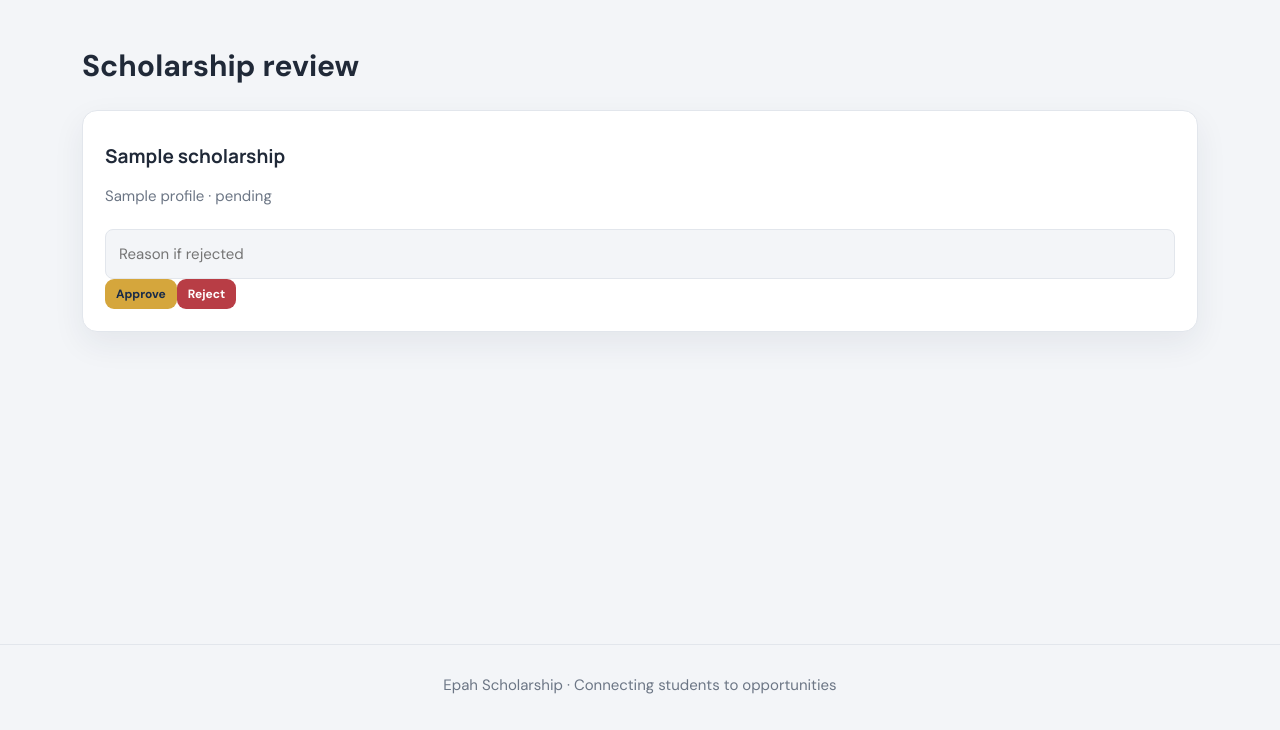
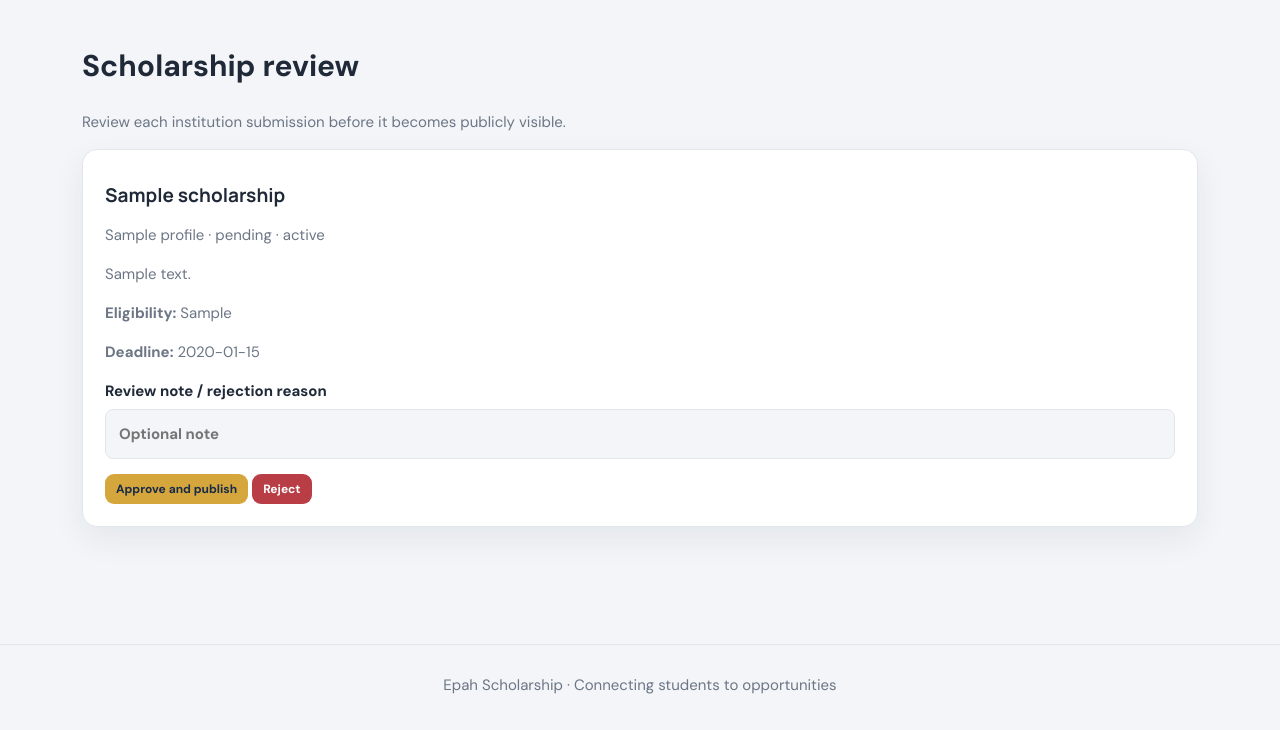
Before and after one commit to fepah222/epah_scholarship_project, a Flask app: page /admin/scholarships in a window 1280 px wide. Shown: the part 70-800 px from the top of the page. Run offline with Flask 3, Linux system fonts and the light colour scheme; a user stored in the database is signed in; tables that the repository leaves empty hold one stand-in row (values such as "Sample post").

Commit message:
Improve administrator scholarship review details

```diff
--- a/app/templates/admin/scholarships.html
+++ b/app/templates/admin/scholarships.html
@@ -1 +1,26 @@
-{% extends 'base.html' %}{% block content %}<h1>Scholarship review</h1>{% for s in scholarships %}<article class="card"><h3>{{ s.title }}</h3><p>{{ s.institution.institution_name }} · {{ s.approval_status }}</p><form method="post" action="{{ url_for('admin.review_scholarship',scholarship_id=s.id) }}"><input type="hidden" name="csrf_token" value="{{ csrf_token() }}"><input name="reason" placeholder="Reason if rejected"><button class="button small" name="status" value="approved">Approve</button><button class="button danger small" name="status" value="rejected">Reject</button></form></article>{% else %}<p>No scholarship submissions.</p>{% endfor %}{% endblock %}
+{% extends 'base.html' %}
+{% block content %}
+<h1>Scholarship review</h1>
+<p class="muted">Review each institution submission before it becomes publicly visible.</p>
+{% for scholarship in scholarships %}
+  <article class="card">
+    <h3>{{ scholarship.title }}</h3>
+    <p>{{ scholarship.institution.institution_name }} · {{ scholarship.approval_status }} · {{ scholarship.publication_status }}</p>
+    <p>{{ scholarship.description|truncate(240) }}</p>
+    <p><b>Eligibility:</b> {{ scholarship.eligibility or 'Not provided' }}</p>
+    <p><b>Deadline:</b> {{ scholarship.application_deadline or 'Not specified' }}</p>
+    {% if scholarship.approval_status == 'pending' %}
+      <form method="post" action="{{ url_for('admin.review_scholarship', scholarship_id=scholarship.id) }}">
+        <input type="hidden" name="csrf_token" value="{{ csrf_token() }}">
+        <label>Review note / rejection reason<input name="reason" maxlength="2000" placeholder="Optional note"></label>
+        <button class="button small" name="status" value="approved">Approve and publish</button>
+        <button class="button danger small" name="status" value="rejected">Reject</button>
+      </form>
+    {% elif scholarship.rejection_reason %}
+      <p><b>Review note:</b> {{ scholarship.rejection_reason }}</p>
+    {% endif %}
+  </article>
+{% else %}
+  <p>No scholarship submissions.</p>
+{% endfor %}
+{% endblock %}
```
